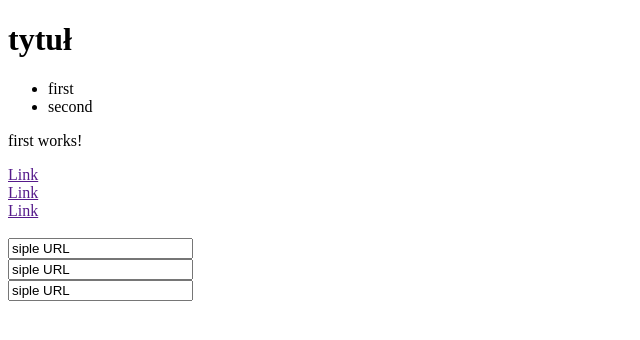
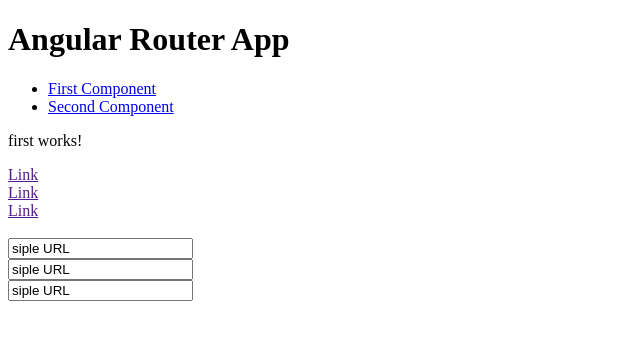
Before and after one commit to beef32/gitWork, an Angular app: page /first in a window 1280 px wide. Shown: the top 340 px of the page, without its empty margins (0-640 px from the left). Built offline with nearby package versions, Linux system fonts and the light colour scheme.

Commit message:
added routerLink in app.component.html

```diff
--- a/src/app/app.component.html
+++ b/src/app/app.component.html
@@ -1,11 +1,11 @@
 <!-- * * * * * * * * * * * * * * * * * * * * * * * * * * * * * * * -->
-<h1>tytuł</h1>
+<h1>Angular Router App</h1>
+<!-- This nav gives you links to click, which tells the router which route to use (defined in the routes constant in  AppRoutingModule) -->
 <nav>
   <ul>
-    <li><a routerLink=''></a>first</li>
-    <li><a routerLink=''></a>second</li>
+    <li><a routerLink="" routerLinkActive="active">First Component</a></li>
+    <li><a routerLink="second" routerLinkActive="active">Second Component</a></li>
   </ul>
 </nav>
-
-
+<!-- The routed views render in the <router-outlet>-->
 <router-outlet></router-outlet>
```
